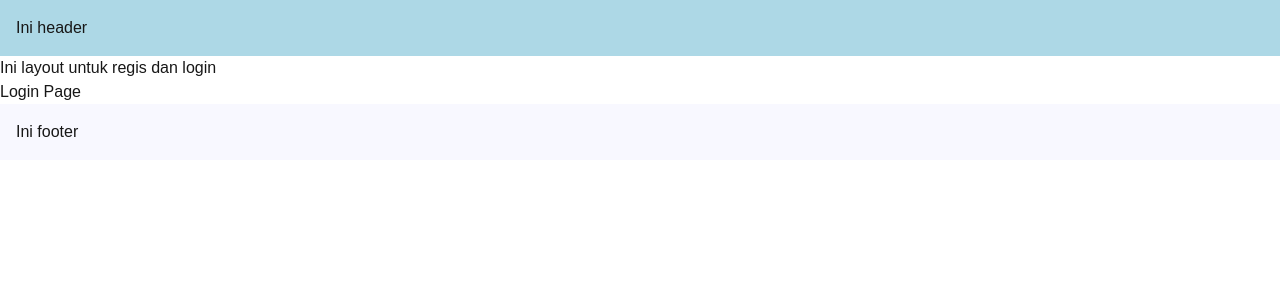
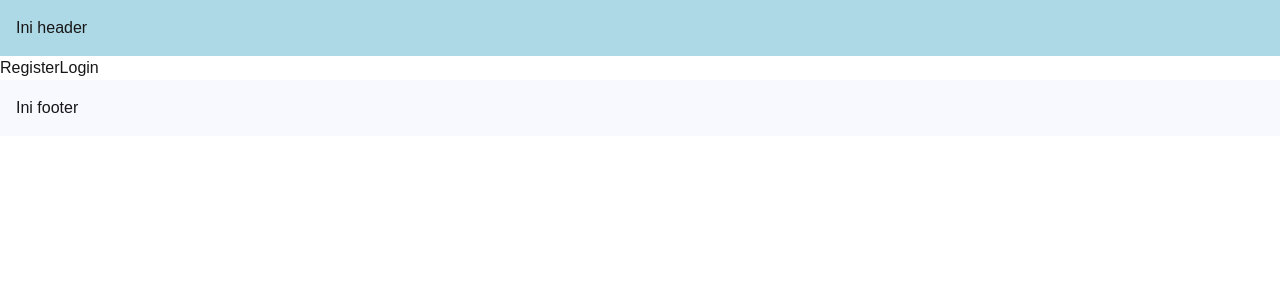
Before and after one commit to riskiip/nextjs-course, a Next.js app: page /login in a window 1280 px wide. Shown: the top 300 px of the page. Built offline with nearby package versions, Linux system fonts and the light colour scheme.

Commit message:
feat : Learn active link (active route)

```diff
--- a/src/app/(auth)/(auth-layout)/layout.tsx
+++ b/src/app/(auth)/(auth-layout)/layout.tsx
@@ -1,12 +1,30 @@
+"use client"
+import Link from "next/link";
+import { usePathname } from "next/navigation";
+import "./styles.css";
+
+const links = [
+  {name: 'Register', href: '/register'},
+  {name: 'Login', href: '/login'}
+]
+
 export default function AuthLayout({
   children,
 }: {
   children: React.ReactNode;
 }) {
+  const pathName = usePathname();
+
   return (
     <section>
-      <h2>Ini layout untuk regis dan login</h2>
-      {children}
+      <div>
+        {links.map((link) => {
+          const isActive = pathName.startsWith(link.href);
+          return (
+            <Link href={link.href} key={link.name} className={isActive ? "font-bold mr-4" : "text-blue-500 mr-4"}>{link.name}</Link>
+          )
+        })}
+      </div>
     </section>
   );
 }
--- /dev/null
+++ b/src/app/(auth)/(auth-layout)/styles.css
@@ -0,0 +1,3 @@
+@tailwind base;
+@tailwind components;
+@tailwind utilities;
```
